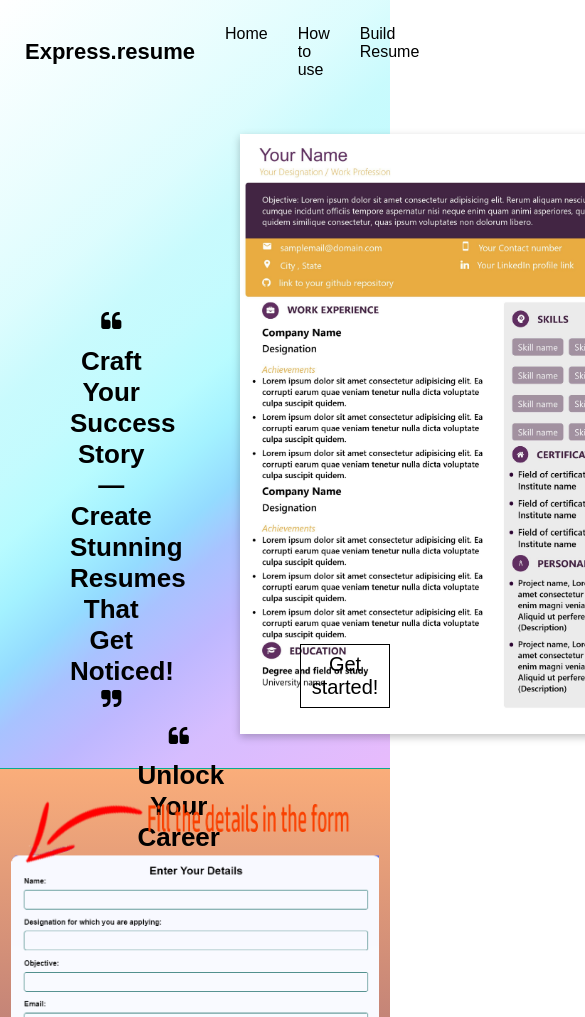
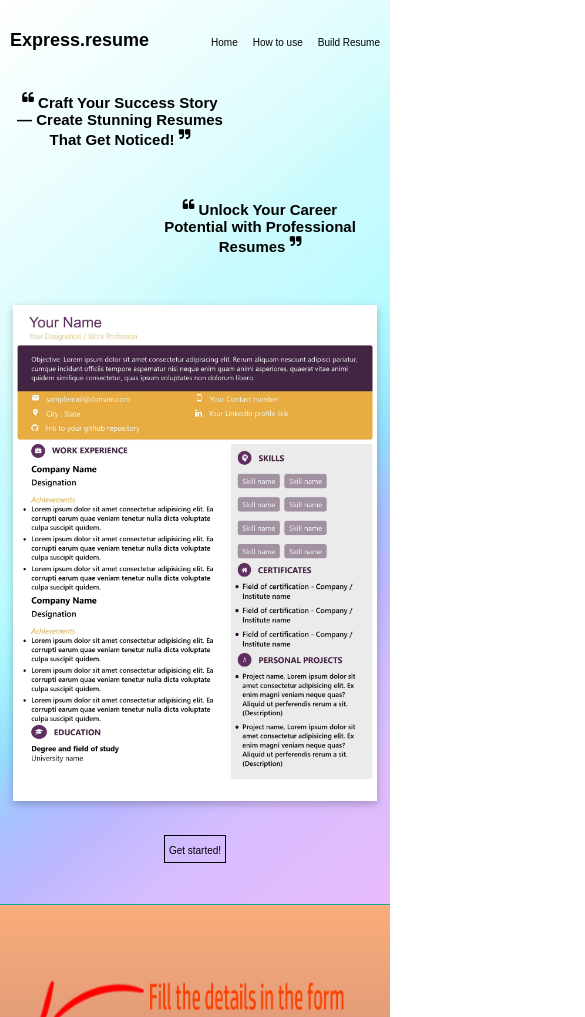
Before and after one commit to Vaibhav-cls/Express.resume, a plain HTML site: page index.html in a window 390 px wide. Shown: the top 1017 px of the page, 585 px wide, since content can reach past the window. Drawn offline with Linux system fonts and the light colour scheme.

Commit message:
responsive

```diff
--- a/styles.css
+++ b/styles.css
@@ -183,11 +183,11 @@ body {
     padding: 20px 0px;
     background: hsla(311, 74%, 87%, 1);
 
-background: linear-gradient(90deg, hsla(311, 74%, 87%, 1) 0%, hsla(275, 19%, 88%, 1) 100%);
+    background: linear-gradient(90deg, hsla(311, 74%, 87%, 1) 0%, hsla(275, 19%, 88%, 1) 100%);
 
-background: -moz-linear-gradient(90deg, hsla(311, 74%, 87%, 1) 0%, hsla(275, 19%, 88%, 1) 100%);
+    background: -moz-linear-gradient(90deg, hsla(311, 74%, 87%, 1) 0%, hsla(275, 19%, 88%, 1) 100%);
 
-background: -webkit-linear-gradient(90deg, hsla(311, 74%, 87%, 1) 0%, hsla(275, 19%, 88%, 1) 100%);
+    background: -webkit-linear-gradient(90deg, hsla(311, 74%, 87%, 1) 0%, hsla(275, 19%, 88%, 1) 100%);
 
 }
 
@@ -327,6 +327,107 @@ textarea::placeholder {
 @media print {
     .no-print {
         display: none !important;
+    }
+}
+
+@media screen and (max-width: 414px) {
+    .navbar{
+        padding: 20px 0px;
+    }
+    .navbar .cd-nav {
+        padding: 10px;
+        width: 100%;
+    }
+
+    .navbar .cd-nav .logo h2 {
+        font-size: 18px;
+    }
+
+    .navbar .cd-nav ul li {
+        margin-left: 15px;
+    }
+
+    .navbar .cd-nav ul li a {
+        font-size: 10px;
+    }
+
+    .landing {
+        padding: 10px 20px;
+        flex-direction: column;
+        align-items: center;
+        justify-content: center;
+    }
+
+    .landing .headline {
+        margin-right: 10px;
+        width: 100%;
+        height: auto;
+    }
+
+    .landing .headline .right,
+    .landing .headline .left {
+        width: 60%;
+        margin-bottom: 50px;
+    }
+    .landing .headline h3 {
+        font-size: 15px;
+    }
+
+    .landing .banners img {
+        height: 496px;
+        margin:0 auto;
+        margin-bottom: 20px;
+    }
+    .landing .cd-btn {
+        position:static;
+        margin-top: 10px;
+        border: 1px solid;
+        text-align: center;
+    }
+    .landing .cd-btn p {
+        padding: 4px;
+    }
+    .landing .cd-btn p a {
+        font-size: 10px;
+    }
+    .home-pg {
+        height: 905px;
+    }
+    #htu {
+        height: 905px;
+    }
+    .carousel {
+        height: 85%;
+    }
+    #htu button {
+        font-size: 2rem;
+    }
+    .cd-form {
+        width: 96%;
+    }
+    .container  h1 {
+        font-size: 20px;
+    }
+    label {
+        font-size: 15px;
+    }
+    input[type="text"] {
+        font-size: 13px;
+    }
+    form button {
+        font-size: 12px;
+    }
+    textarea {
+        border: 1px solid #045e59;
+    }
+    textarea::placeholder {
+        font-size: 12px;
+        text-align: justify;
+    }
+    .add-btn {
+        padding: 8px 0px;
+        width: 100%;
+        font-size: 13px;
     }
 }
 
```
